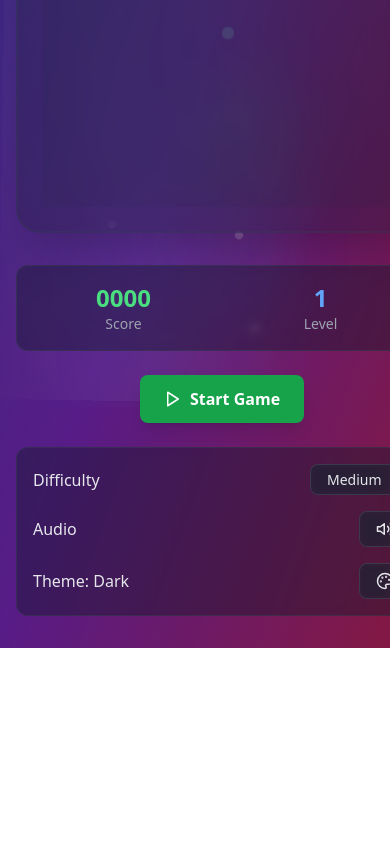
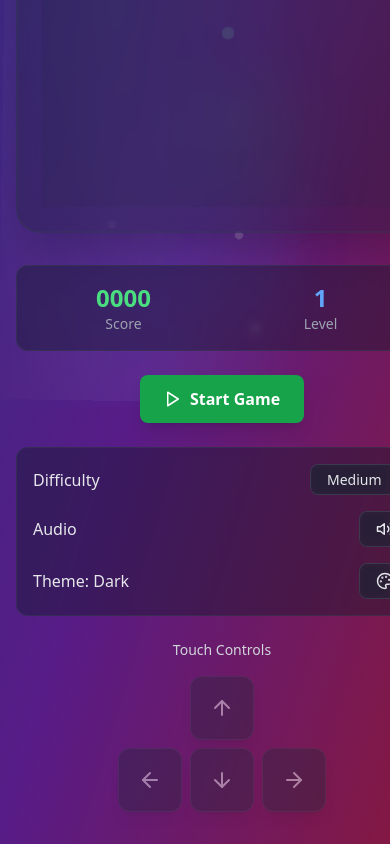
Before and after one commit to Neetesh1541/Snake_game_2.o, a React (Vite) app: page / in a window 390 px wide. Shown: the part 437-1281 px from the top of the page. Before the commit the page ends 1085 px from the top, so only its background shows below. Built offline with nearby package versions, Linux system fonts and the light colour scheme.

Commit message:
Add Mobile Touch Controls

```diff
--- a/src/components/HelpSection.tsx
+++ b/src/components/HelpSection.tsx
@@ -48,8 +48,8 @@ export const HelpSection: React.FC<HelpSectionProps> = ({ theme }) => {
             <ArrowRight size={16} />
           </div>
           <div>
-            <div className="font-medium">Use arrow keys or swipe to control the snake</div>
-            <div className="text-sm opacity-80">Move your snake around the game board</div>
+            <div className="font-medium">Use arrow keys, swipe, or touch controls</div>
+            <div className="text-sm opacity-80">Desktop: Arrow keys | Mobile: Swipe or touch buttons</div>
           </div>
         </div>
 
--- /dev/null
+++ b/src/components/MobileControls.tsx
@@ -0,0 +1,89 @@
+import React from 'react';
+import { ArrowUp, ArrowDown, ArrowLeft, ArrowRight } from 'lucide-react';
+import { Direction } from '../types/game';
+
+export type Theme = 'dark' | 'light' | 'neon' | 'ocean' | 'sunset' | 'forest';
+
+interface MobileControlsProps {
+  theme: Theme;
+  onDirectionChange: (direction: Direction) => void;
+  gameStarted: boolean;
+  gameOver: boolean;
+}
+
+export const MobileControls: React.FC<MobileControlsProps> = ({
+  theme,
+  onDirectionChange,
+  gameStarted,
+  gameOver
+}) => {
+  const getThemeStyles = (currentTheme: Theme) => {
+    const isDark = ['dark', 'neon', 'ocean', 'forest'].includes(currentTheme);
+
+    return {
+      isDark,
+      buttonClass: `
+        w-16 h-16 rounded-xl font-medium transition-all duration-200
+        flex items-center justify-center hover:scale-105 active:scale-95
+        ${isDark
+          ? 'bg-gray-800/70 text-gray-200 hover:bg-gray-700/70 border border-gray-600/50 backdrop-blur-sm shadow-lg'
+          : 'bg-white/70 text-gray-800 hover:bg-white/90 border border-gray-200/50 backdrop-blur-sm shadow-lg'
+        }
+        ${!gameStarted || gameOver ? 'opacity-50 cursor-not-allowed' : 'cursor-pointer'}
+      `
+    };
+  };
+
+  const styles = getThemeStyles(theme);
+
+  const handleDirectionClick = (direction: Direction) => {
+    if (!gameStarted || gameOver) return;
+    onDirectionChange(direction);
+  };
+
+  return (
+    <div className="flex flex-col items-center gap-2 md:hidden">
+      <div className="text-center mb-2">
+        <div className={`text-sm font-medium ${styles.isDark ? 'text-gray-300' : 'text-gray-700'}`}>
+          Touch Controls
+        </div>
+      </div>
+
+      {/* Up button */}
+      <button
+        onClick={() => handleDirectionClick('UP')}
+        className={styles.buttonClass}
+        disabled={!gameStarted || gameOver}
+      >
+        <ArrowUp size={24} />
+      </button>
+
+      {/* Left, Down, Right buttons */}
+      <div className="flex gap-2">
+        <button
+          onClick={() => handleDirectionClick('LEFT')}
+          className={styles.buttonClass}
+          disabled={!gameStarted || gameOver}
+        >
+          <ArrowLeft size={24} />
+        </button>
+
+        <button
+          onClick={() => handleDirectionClick('DOWN')}
+          className={styles.buttonClass}
+          disabled={!gameStarted || gameOver}
+        >
+          <ArrowDown size={24} />
+        </button>
+
+        <button
+          onClick={() => handleDirectionClick('RIGHT')}
+          className={styles.buttonClass}
+          disabled={!gameStarted || gameOver}
+        >
+          <ArrowRight size={24} />
+        </button>
+      </div>
+    </div>
+  );
+};
--- a/src/components/SnakeGame.tsx
+++ b/src/components/SnakeGame.tsx
@@ -1,11 +1,13 @@
 import React, { useState, useEffect, useCallback } from 'react';
 import { GameBoard } from './GameBoard';
 import { GameUI } from './GameUI';
+import { MobileControls } from './MobileControls';
 import { DeveloperInfo } from './DeveloperInfo';
 import { HelpSection } from './HelpSection';
 import { Leaderboard } from './Leaderboard';
 import { useSnakeGame } from '../hooks/useSnakeGame';
 import { useAudio } from '../hooks/useAudio';
+import { useTouchControls } from '../hooks/useTouchControls';
 import { Direction, Difficulty } from '../types/game';
 import { saveToLeaderboard } from '../utils/gameUtils';
 
@@ -33,6 +35,13 @@ export const SnakeGame: React.FC = () => {
     handleFoodEaten,
     handleGameOver
   );
+
+  // Add touch controls for mobile
+  useTouchControls({
+    onDirectionChange: changeDirection,
+    gameStarted: gameState.gameStarted,
+    gameOver: gameState.gameOver
+  });
 
   useEffect(() => {
     if (gameState.gameStarted && !gameState.paused && !gameState.gameOver) {
@@ -333,6 +342,14 @@ export const SnakeGame: React.FC = () => {
                     setTheme(themes[nextIndex]);
                   }}
                 />
+
+                {/* Mobile Controls - Only show on mobile */}
+                <MobileControls
+                  theme={theme}
+                  onDirectionChange={changeDirection}
+                  gameStarted={gameState.gameStarted}
+                  gameOver={gameState.gameOver}
+                />
               </div>
             </div>
           )}
--- /dev/null
+++ b/src/hooks/useTouchControls.ts
@@ -0,0 +1,63 @@
+import { useEffect, useCallback } from 'react';
+import { Direction } from '../types/game';
+
+interface TouchControlsProps {
+  onDirectionChange: (direction: Direction) => void;
+  gameStarted: boolean;
+  gameOver: boolean;
+}
+
+export const useTouchControls = ({ onDirectionChange, gameStarted, gameOver }: TouchControlsProps) => {
+  const handleTouchStart = useCallback((e: TouchEvent) => {
+    if (!gameStarted || gameOver) return;
+
+    const touch = e.touches[0];
+    const startX = touch.clientX;
+    const startY = touch.clientY;
+
+    const handleTouchEnd = (endEvent: TouchEvent) => {
+      const endTouch = endEvent.changedTouches[0];
+      const endX = endTouch.clientX;
+      const endY = endTouch.clientY;
+
+      const deltaX = endX - startX;
+      const deltaY = endY - startY;
+      const minSwipeDistance = 30;
+
+      // Check if swipe distance is sufficient
+      if (Math.abs(deltaX) < minSwipeDistance && Math.abs(deltaY) < minSwipeDistance) {
+        return;
+      }
+
+      // Determine swipe direction
+      if (Math.abs(deltaX) > Math.abs(deltaY)) {
+        // Horizontal swipe
+        if (deltaX > 0) {
+          onDirectionChange('RIGHT');
+        } else {
+          onDirectionChange('LEFT');
+        }
+      } else {
+        // Vertical swipe
+        if (deltaY > 0) {
+          onDirectionChange('DOWN');
+        } else {
+          onDirectionChange('UP');
+        }
+      }
+
+      // Remove the touchend listener
+      document.removeEventListener('touchend', handleTouchEnd);
+    };
+
+    document.addEventListener('touchend', handleTouchEnd);
+  }, [onDirectionChange, gameStarted, gameOver]);
+
+  useEffect(() => {
+    document.addEventListener('touchstart', handleTouchStart, { passive: true });
+
+    return () => {
+      document.removeEventListener('touchstart', handleTouchStart);
+    };
+  }, [handleTouchStart]);
+};
```
